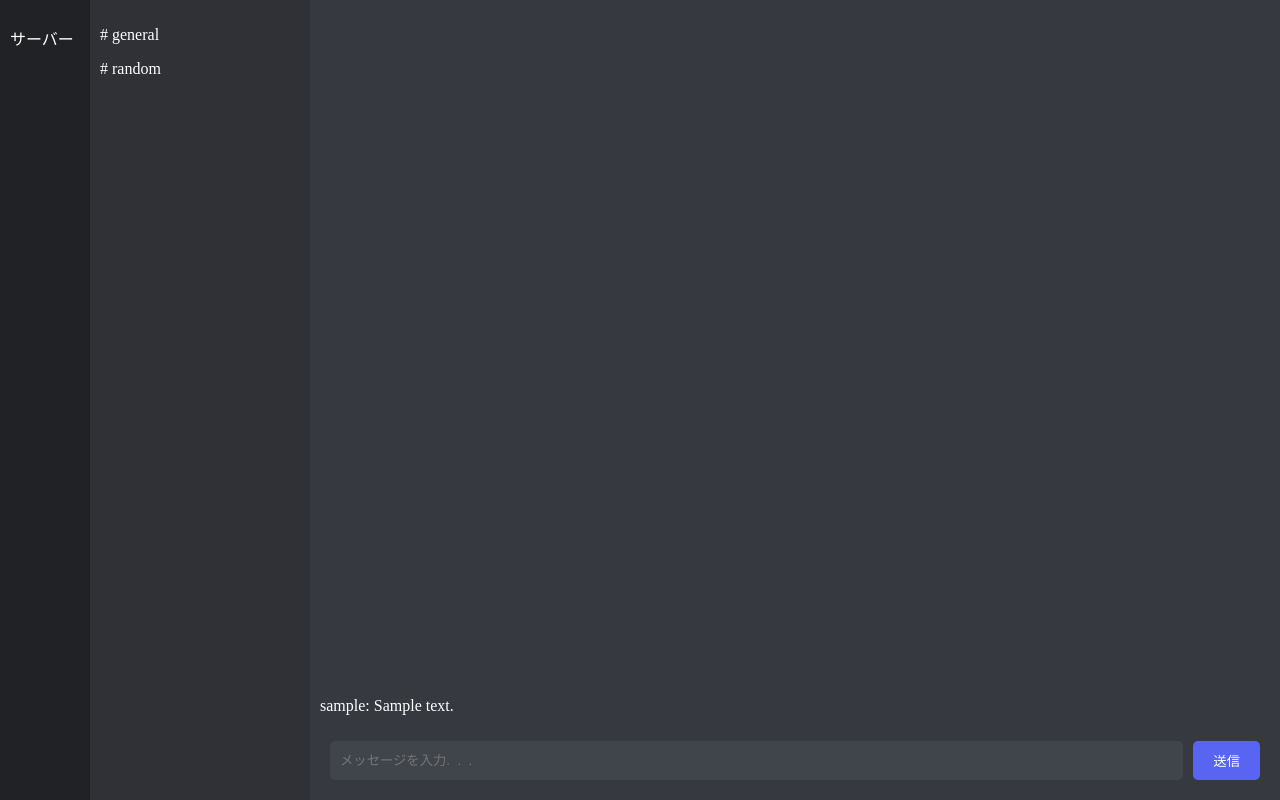
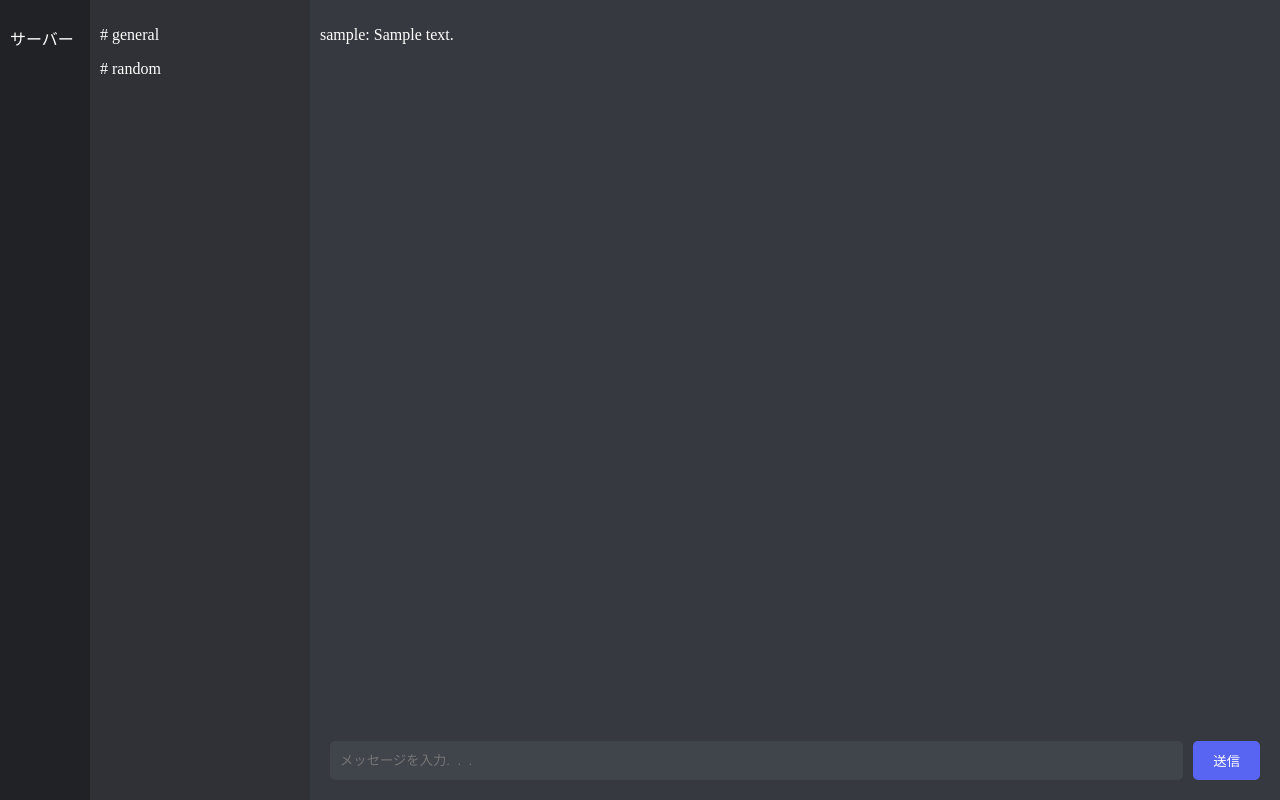
Before and after one commit to Vegul8989/chat_app, a Flask app: page / in a window 1280 px wide. Run offline with Flask 3, Linux system fonts and the light colour scheme; the visitor is signed in with stand-in values (Sample User, id 1); a database or web service that is not in the repository returns one stand-in record (values such as "Sample title"); some libraries are stand-ins or nearby versions.

Commit message:
fix scroll

```diff
--- a/templates/index.html
+++ b/templates/index.html
@@ -31,7 +31,6 @@
             overflow-y: auto;
             display: flex;
             flex-direction: column;
-            justify-content: flex-end;
          }
          #input-area {
             display: flex;
```
